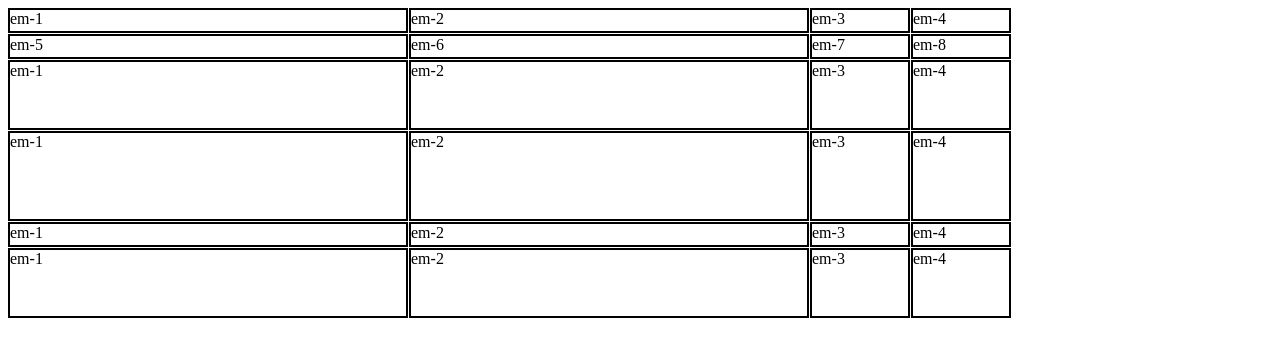
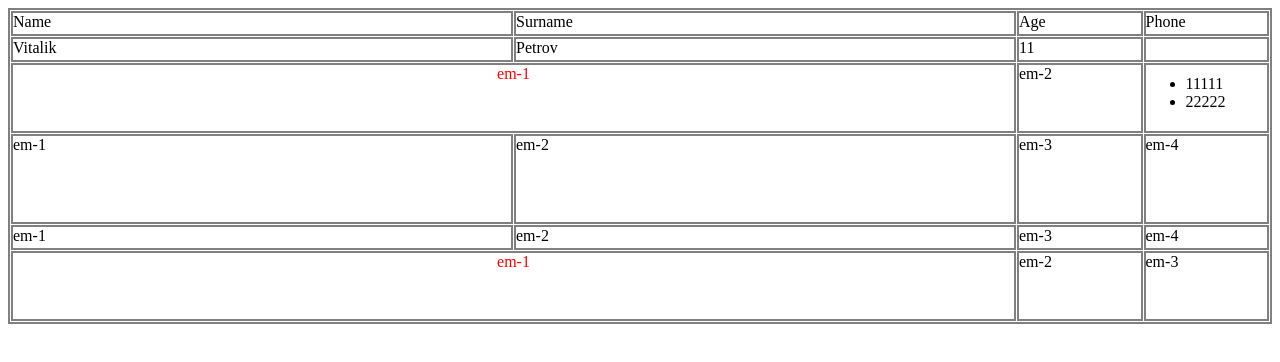
Before and after one commit to maxkolt/TMS55, a plain HTML site: page index.html in a window 1280 px wide. Drawn offline with Linux system fonts and the light colour scheme.

Commit message:
Таблица на Grid

```diff
--- a/index.html
+++ b/index.html
@@ -7,23 +7,29 @@
 </head>
 <body>
 <main>
+<section class="tabl">
+    <div class="grid">
+        <div>Name</div>
+        <div>Surname</div>
+        <div>Age</div>
+        <div>Phone</div>
+        <div>Vitalik</div>
+        <div>Petrov</div>
+        <div>11</div>
 
-    <div class="grid">
+        <div>
+            <ul class="center">
+                <li>11111</li>
+                <li>22222</li>
+            </ul>
+        </div>
+
+
         <div>em-1</div>
         <div>em-2</div>
-        <div>em-3</div>
-        <div>em-4</div>
-        <div>em-5</div>
-        <div>em-6</div>
-        <div>em-7</div>
-        <div>em-8</div>
+        <div></div>
 
-        <div class="valeriy">em-1</div>
-        <div>em-2</div>
-        <div>em-3</div>
-        <div>em-4</div>
-
-        <div class="">em-1</div>
+        <div>em-1</div>
         <div>em-2</div>
         <div>em-3</div>
         <div>em-4</div>
@@ -36,9 +42,8 @@
         <div>em-1</div>
         <div>em-2</div>
         <div>em-3</div>
-        <div>em-4</div>
     </div>
-
+</section>
 </main>
 </body>
 </html>
--- a/main.css
+++ b/main.css
@@ -1,26 +1,31 @@
+.tabl {
+    border: 2px solid grey;
+    padding: 1px 1px 1px 1px;
+}
+
 .grid {
     display: grid;
-    grid-template-columns: 400px 400px 100px 100px;
+    grid-template-columns: 4fr 4fr 1fr 1fr;
     grid-template-rows: 25px 25px 70px 90px 25px 70px;
-    grid-column-gap: 1px;
-    grid-row-gap: 1px;
+    grid-gap: 1px;
 }
 
 .grid div {
-    border: 2px solid black;
+    border: 2px solid grey;
 
 }
 
-/*
-.table {
-    width: 100%;
-    height: auto;
-    display: grid;
-    border: 2px solid grey;
+.grid div:nth-child(9) {
+    text-align: center;
+    color: red;
+    grid-column: 1 / 3;
+}
 
-}*/
-
-.valeriy {
-
-
+.grid div:nth-child(20) {
+    text-align: center;
+    color: red;
+    grid-column: 1 / 3;
 }
+.center {
+    padding-top: 20px;
+}
```
